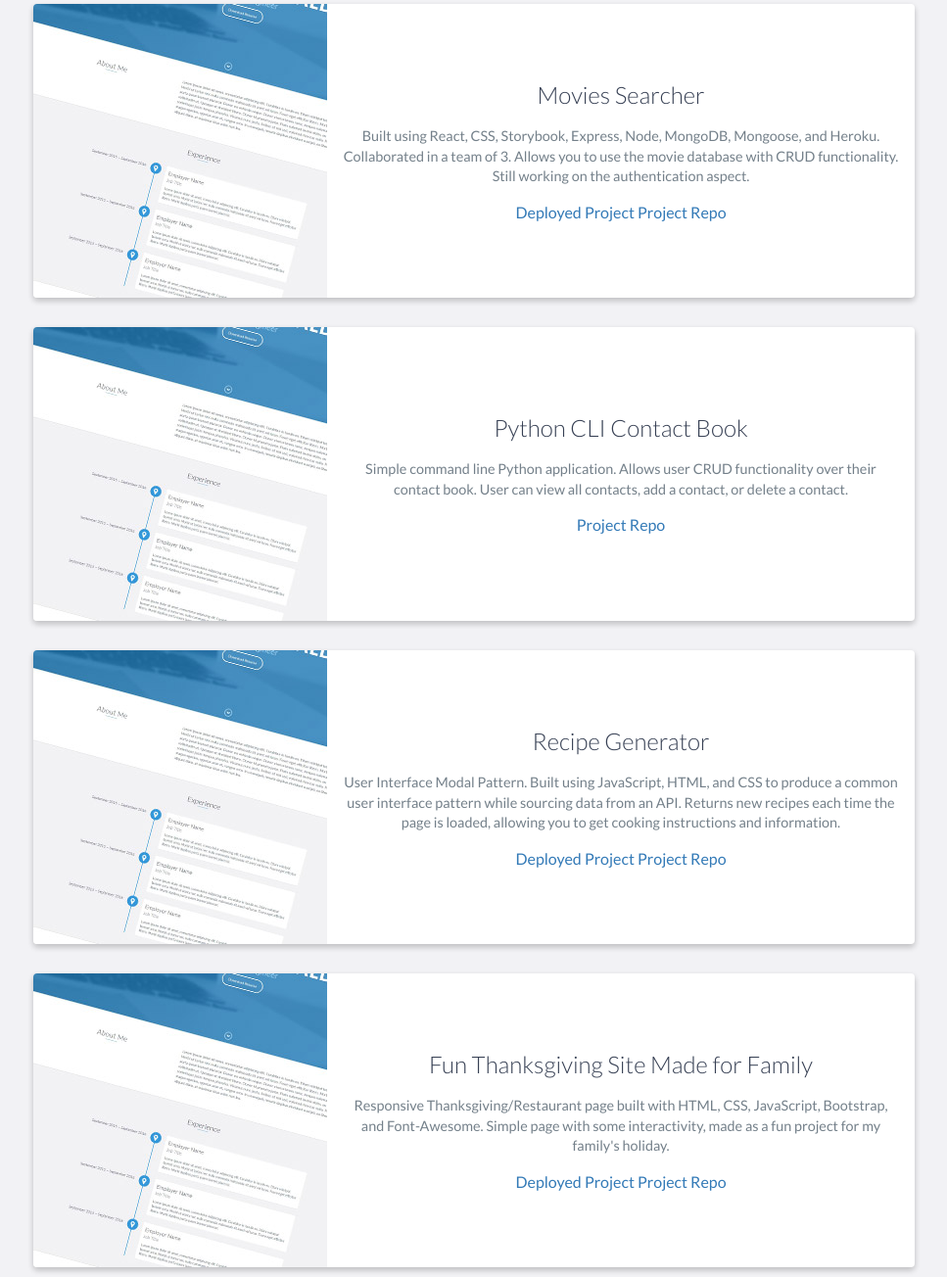
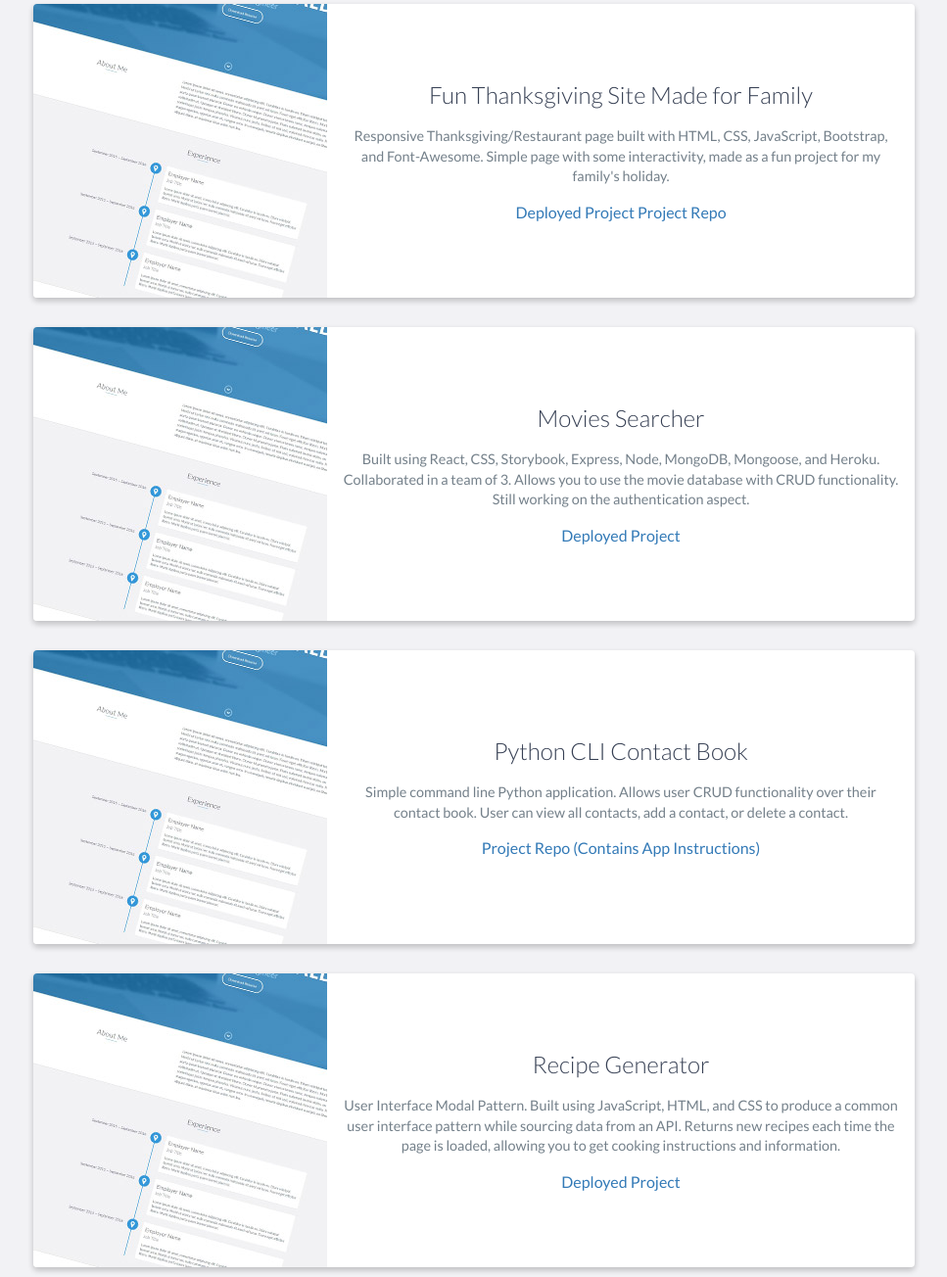
Before and after one commit to churchjg/Portfolio, a website: page index.html in a window 1280 px wide. Shown: the part 3456-4760 px from the top of the page at 98% size, without its empty margins (156-1123 px from the left). Drawn offline with nearby package versions, Linux system fonts and the light colour scheme.

Commit message:
updates3

```diff
--- a/index.html
+++ b/index.html
@@ -184,8 +184,24 @@
                             I am working with a client to build a website for a small vineyard in the Shenandoah Valley, VA. I originally used Django for the backend but have since switched to firebase. The front end utilizes React. The website is still under construction.
                         </p>
 
-                        <a href="">Deployed Project</a> </br>
+                        <!-- <a href="">Deployed Project</a> </br> -->
                         </br> <a href="https://github.com/churchjg/SenedoFrontend">Project Repo</a>
+                    </div>
+                    <!-- End .project-info -->
+                </div>
+                <div class="project shadow-large">
+                    <div class="project-image">
+                        <img src="images/project.jpg" />
+                    </div>
+                    <!-- End .project-image -->
+                    <div class="project-info">
+                        <h3>Fun Thanksgiving Site Made for Family</h3>
+                        <p>
+                            Responsive Thanksgiving/Restaurant page built with HTML, CSS, JavaScript, Bootstrap, and Font-Awesome. Simple page with some interactivity, made as a fun project for my family's holiday.
+                        </p>
+
+                        <a href="https://churchjg.github.io/menu/lib/">Deployed Project</a>
+                        <a href="https://churchjg.github.io/menu/lib/">Project Repo</a>
                     </div>
                     <!-- End .project-info -->
                 </div>
@@ -201,7 +217,7 @@
                         </p>
 
                         <a href="https://churchjg.github.io/GroupCrud/">Deployed Project</a>
-                        <a href="https://churchjg.github.io/GroupCrud/">Project Repo</a>
+                        <!-- <a href="https://churchjg.github.io/GroupCrud/">Project Repo</a> -->
                     </div>
                     <!-- End .project-info -->
                 </div>
@@ -217,7 +233,7 @@
                             Simple command line Python application. Allows user CRUD functionality over their contact book. User can view all contacts, add a contact, or delete a contact.
                         </p>
 
-                        <a href="https://github.com/churchjg/Project9">Project Repo</a>
+                        <a href="https://github.com/churchjg/Project9">Project Repo (Contains App Instructions)</a>
                     </div>
                     <!-- End .project-info -->
                 </div>
@@ -235,27 +251,12 @@
                         </p>
 
                         <a href="https://churchjg.github.io/Project3_fix/lib/index.html">Deployed Project</a>
-                        <a href="https://churchjg.github.io/Project3_fix/lib/index.html">Project Repo</a>
+                        <!-- <a href="https://churchjg.github.io/Project3_fix/lib/index.html">Project Repo</a> -->
                     </div>
                     <!-- End .project-info -->
                 </div>
                 <!-- End .project -->
-                <div class="project shadow-large">
-                    <div class="project-image">
-                        <img src="images/project.jpg" />
-                    </div>
-                    <!-- End .project-image -->
-                    <div class="project-info">
-                        <h3>Fun Thanksgiving Site Made for Family</h3>
-                        <p>
-                            Responsive Thanksgiving/Restaurant page built with HTML, CSS, JavaScript, Bootstrap, and Font-Awesome. Simple page with some interactivity, made as a fun project for my family's holiday.
-                        </p>
 
-                        <a href="https://churchjg.github.io/menu/lib/">Deployed Project</a>
-                        <a href="https://churchjg.github.io/menu/lib/">Project Repo</a>
-                    </div>
-                    <!-- End .project-info -->
-                </div>
                 <!-- End .project -->
             </div>
         </div>
```
